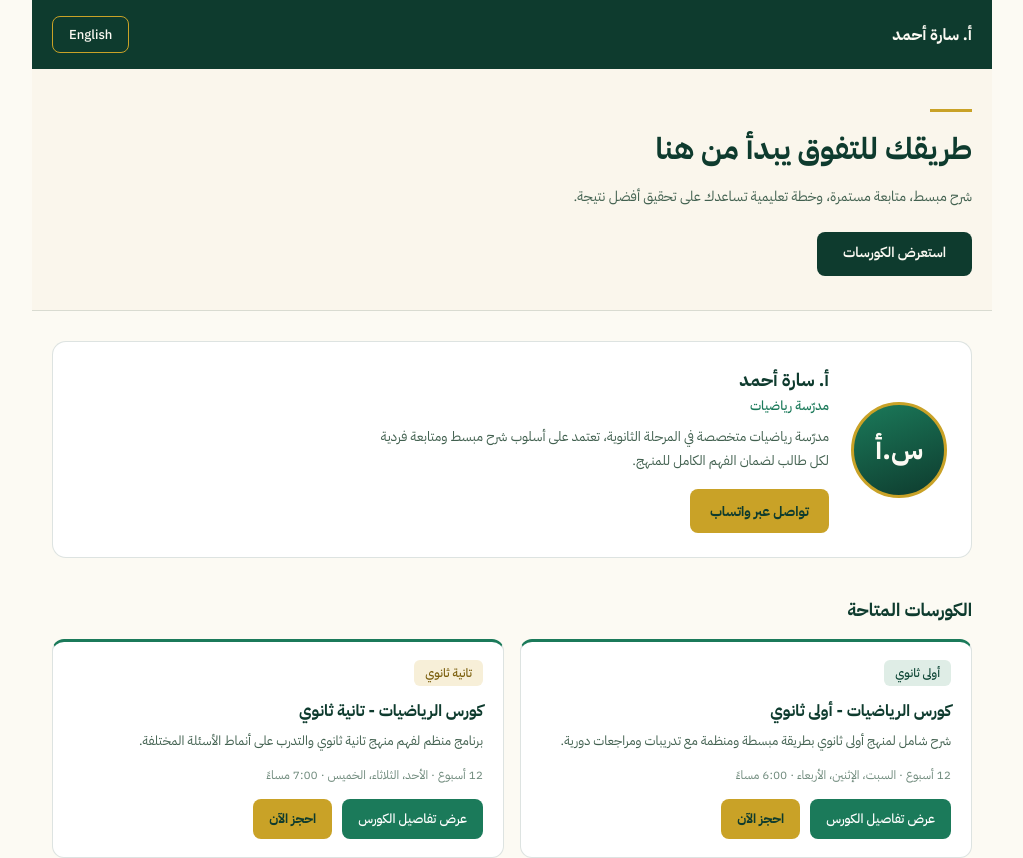
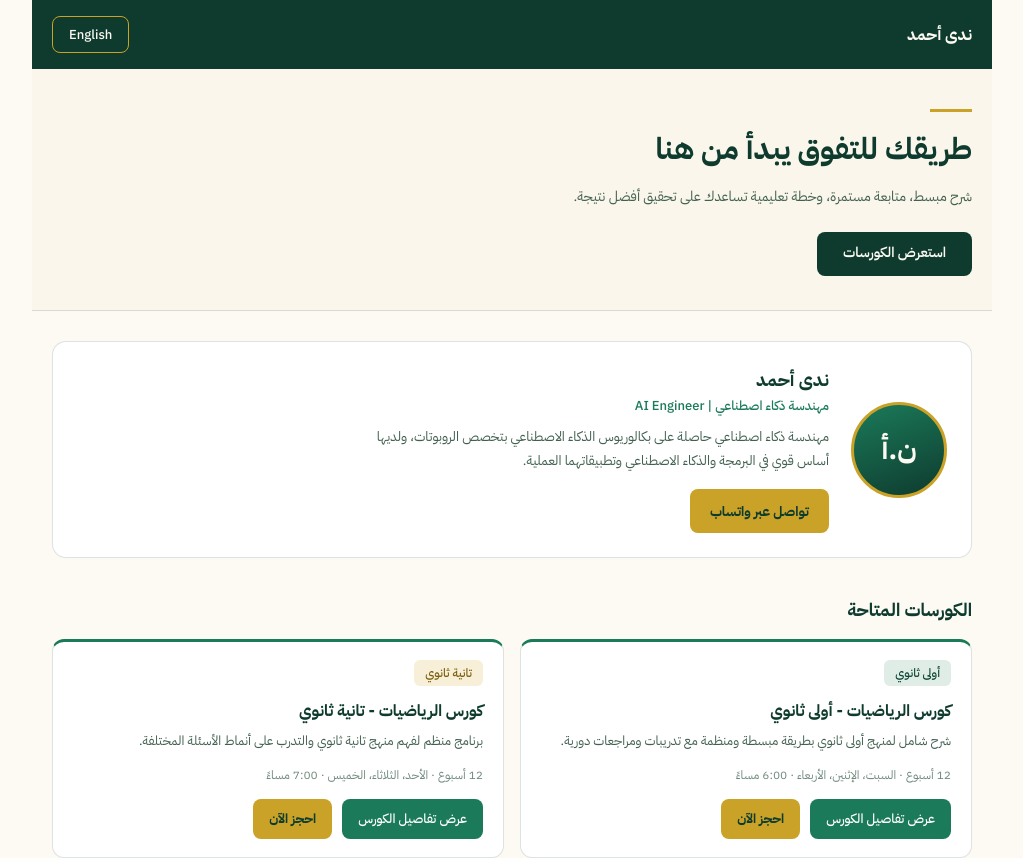
Before and after one commit to salmahmed6/nada, a Next.js app: page / in a window 1280 px wide. Shown: the top 858 px of the page, without its empty margins (128-1151 px from the left). Built offline with nearby package versions, Linux system fonts and the light colour scheme.

Commit message:
feat: replace mock instructor data with CV details

```diff
--- a/data/instructor.ts
+++ b/data/instructor.ts
@@ -3,23 +3,41 @@ export type InstructorContent = {
   role: string;
   bio: string;
   initials: string;
+  education: string;
+  graduation: string;
+  highlights: string[];
+  skills: string[];
 };
 
-/**
- * Replace bio copy and add a real photo (see components/InstructorSection.tsx)
- * once the instructor provides them. No claims or stats are invented here.
- */
 export const instructor: Record<'ar' | 'en', InstructorContent> = {
   ar: {
-    name: 'أ. سارة أحمد',
-    role: 'مدرّسة رياضيات',
-    bio: 'مدرّسة رياضيات متخصصة في المرحلة الثانوية، تعتمد على أسلوب شرح مبسط ومتابعة فردية لكل طالب لضمان الفهم الكامل للمنهج.',
-    initials: 'س.أ',
+    name: 'ندى أحمد',
+    role: 'مهندسة ذكاء اصطناعي | AI Engineer',
+    bio: 'مهندسة ذكاء اصطناعي حاصلة على بكالوريوس الذكاء الاصطناعي بتخصص الروبوتات، ولديها أساس قوي في البرمجة والذكاء الاصطناعي وتطبيقاتهما العملية.',
+    initials: 'ن.أ',
+    education: 'بكالوريوس الذكاء الاصطناعي – تخصص الروبوتات، الأكاديمية العربية للعلوم والتكنولوجيا والنقل البحري',
+    graduation: 'تخرجت في يوليو 2024 – GPA: 3',
+    highlights: [
+      'دورة Java Development من ITI',
+      'دورة AWS Cloud Infrastructure',
+      'المشاركة في مسابقة ECPC عامي 2022 و2023',
+      'المشاركة في RoboCup Junior عام 2022',
+    ],
+    skills: ['Python', 'Java', 'C++', 'Machine Learning', 'Deep Learning', 'NLP', 'Computer Vision'],
   },
   en: {
-    name: 'Ms. Nada Ahmed',
-    role: 'Math Teacher',
-    bio: 'A high school math teacher who focuses on clear, simplified explanations and individual follow-up with every student to make sure the curriculum is fully understood.',
-    initials: 'SA',
+    name: 'Nada Ahmed',
+    role: 'AI Engineer',
+    bio: 'AI Engineer with a Bachelor’s degree in Artificial Intelligence, Robotics major, with a strong foundation in programming, artificial intelligence, and practical AI applications.',
+    initials: 'NA',
+    education: 'B.Sc. in Artificial Intelligence, Robotics Major – Arab Academy for Science, Technology and Maritime Transport',
+    graduation: 'Graduated July 2024 – GPA: 3',
+    highlights: [
+      'Java Development Course – ITI',
+      'AWS Cloud Infrastructure Course',
+      'ECPC Competition participant in 2022 and 2023',
+      'RoboCup Junior Competition participant in 2022',
+    ],
+    skills: ['Python', 'Java', 'C++', 'Machine Learning', 'Deep Learning', 'NLP', 'Computer Vision'],
   },
 };
```
